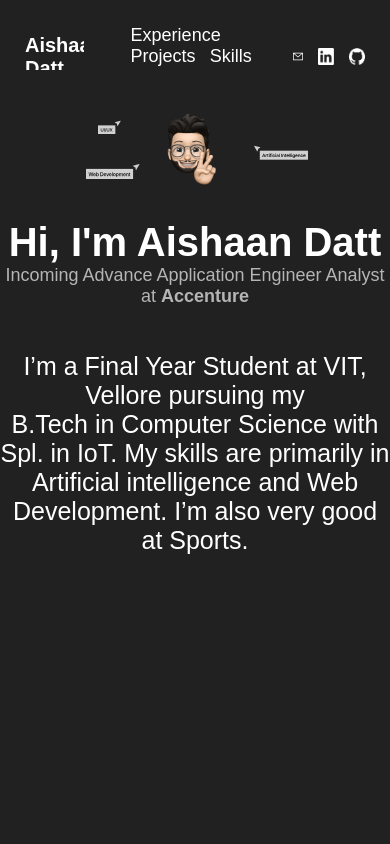
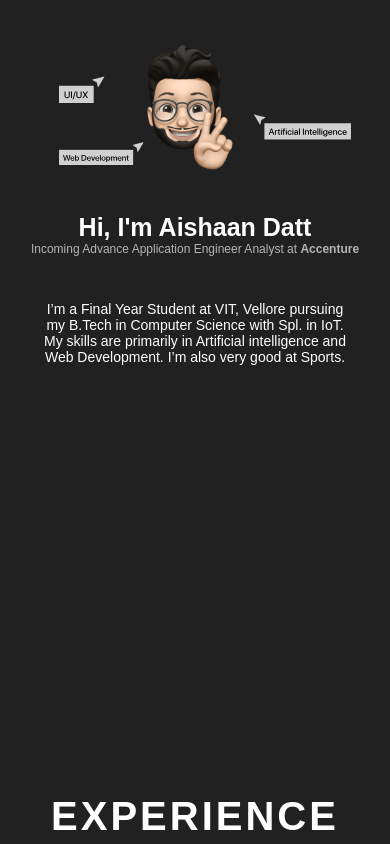
Before and after one commit to aishaandatt/portfolio, a React (Create React App) app: page /#Experience in a window 390 px wide. Built offline with nearby package versions, Linux system fonts and the light colour scheme.

Commit message:
removed navbar

```diff
--- a/package.json
+++ b/package.json
@@ -2,7 +2,7 @@
   "name": "portfolio",
   "version": "0.1.0",
   "private": true,
-  "homepage": "https://aishaandatt.github.io/portfolio",
+  "homepage": "https://aishaandatt.github.io/portfolio/",
   "dependencies": {
     "@ramonak/react-progress-bar": "^5.0.3",
     "@testing-library/jest-dom": "^5.16.5",
--- a/public/index.html
+++ b/public/index.html
@@ -28,6 +28,7 @@
   * {
     font-family: sans-serif;
     margin: 0;
+    text-decoration: none;
     overflow-x: hidden;
   }
 </style>
--- a/src/App.js
+++ b/src/App.js
@@ -9,7 +9,7 @@
 function App() {
   return (
     <div className='app'>
-      <Navbar />
+      {/* <Navbar /> */}
       <div className='sections'>
         <Home />
         <Experience />
--- a/src/app.scss
+++ b/src/app.scss
@@ -1,22 +1,22 @@
-.app{
+.app {
   height: 100vh;
-    .sections{
+  .sections {
     width: 100%;
-        height: calc(100vh - 70px);
+    // height: calc(100vh - 70px);
     background-color: darkgreen;
-        position: relative;
-        top: 70px;
+    // position: relative;
+    // top: 70px;
     scroll-behavior: smooth;
     scroll-snap-type: y mandatory;
     scrollbar-width: none; //for firefox
-        &::-webkit-scrollbar{
+    &::-webkit-scrollbar {
       display: none;
     }
     //for each element inside sections div
-        >*{
+    > * {
       width: 100vw;
       height: calc(100vh - 70px);
-            scroll-snap-align: start;
+      // scroll-snap-align: start;
     }
   }
 }
--- a/src/components/Navbar.scss
+++ b/src/components/Navbar.scss
@@ -68,3 +68,48 @@
         }
     }
 }
+@media screen and (max-width: 600px) {
+    .navbar{
+        margin: 0;
+        .elements{
+            .nav{
+                padding: 10px;
+                .end{
+                    margin-bottom: 10px;
+                    // margin: 0;
+                    width: 30%;
+                    padding: 0;
+                    .logo{
+                        .title{
+                            .item{
+                                font-size: 12px;
+                            }
+                        }
+                    }
+                }
+                .menu{
+                    margin-right: 60px;
+                    .list{
+                        margin-bottom: 10px;
+                        display: flex;
+                        justify-content: center;
+                        flex-wrap: wrap;
+                        li{
+                            margin-bottom: 5px;
+                            a{
+
+                                font-size: 12px;
+                            }
+                        }
+                    }
+                }
+                .right{
+                    display: flex;
+                    .email{
+                        width: 27%;
+                    }
+                }
+            }
+        }
+    }
+}
--- a/src/pages/Contact/Contact.scss
+++ b/src/pages/Contact/Contact.scss
@@ -8,7 +8,7 @@
         // padding-top: 40px;
         margin-top: 20px;
         font-size: 40px;
-        font-weight: 500;
+        font-weight: 600;
         letter-spacing: 3px;
     }
     form{
@@ -44,7 +44,7 @@
             font-size: 20px;
             color: #fff;
             width: 8vw;
-            max-width: 8vw;
+            max-width: 18vw;
             margin: 25px auto;
             padding: 10px;
             &:hover{
@@ -54,3 +54,12 @@
         }
     }
 }
+// @media screen and (max-width:600px) {
+//     .Contact{
+//         form{
+//             .btn{
+//                 m
+//             }
+//         }
+//     }
+// }
--- a/src/pages/Experience/Experience.scss
+++ b/src/pages/Experience/Experience.scss
@@ -9,7 +9,7 @@
         // padding-top: 40px;
         margin-top: 20px;
         font-size: 40px;
-        font-weight: 500;
+        font-weight: 600;
         letter-spacing: 3px;
     }
     .cards{
--- a/src/pages/Home/Home.jsx
+++ b/src/pages/Home/Home.jsx
@@ -4,15 +4,15 @@
   return (
     <div className='home' id='Home'>
       <div className='images'>
-        <img className='memoji' src='assets/Memoji.png' alt=''/>
+        <img className='memoji' src='assets/Memoji.png' alt='' />
         <div className='AI'>
-          <img className='AI_img' src='assets/AI_Cursor.svg' alt=''/>
+          <img className='AI_img' src='assets/AI_Cursor.svg' alt='' />
         </div>
         <div className='UIUX'>
-          <img className='UIUX_img' src='assets/UIUX_Cursor.svg' alt=''/>
+          <img className='UIUX_img' src='assets/UIUX_Cursor.svg' alt='' />
         </div>
         <div className='Web'>
-          <img className='Web_img' src='assets/WebDev_Cursor.svg' alt=''/>
+          <img className='Web_img' src='assets/WebDev_Cursor.svg' alt='' />
         </div>
       </div>
       <div className='text'>
@@ -21,8 +21,8 @@
           <p>Incoming Advance Application Engineer Analyst at <a href='https://www.accenture.com/in-en' target='_blank'><strong>Accenture</strong></a></p>
         </div>
         <div className='desc'>
-            <p>I’m a Final Year Student at VIT, Vellore pursuing my <br/>
-            B.Tech in Computer Science with Spl. in IoT. My skills are primarily in<br/>
+          <p>I’m a Final Year Student at VIT, Vellore pursuing my
+            B.Tech in Computer Science with Spl. in IoT. My skills are primarily in
             Artificial intelligence and Web Development. I’m also very good at Sports.</p>
         </div>
       </div>
--- a/src/pages/Home/Home.scss
+++ b/src/pages/Home/Home.scss
@@ -67,6 +67,8 @@
         }
 
         .desc {
+            width: 60%;
+            margin: auto;
             margin-top: 45px;
             font-size: 25px;
             font-weight: 400;
@@ -82,3 +84,41 @@
         }
     }
 }
+@media screen and (max-width:600px) {
+    .home{
+        .images{
+            .memoji{
+                width: 30%;
+            }
+            .AI{
+                .AI_img{
+                    width: 25vw;
+                }
+            }
+            .UIUX{
+                .UIUX_img{
+                    width: 12vw;
+                    left: 15%;
+                }
+            }
+            .Web{
+                .Web_img{
+                    left: 15%;
+                    width: 22vw;
+                }
+            }
+        }
+        .text{
+            .name{
+                font-size: 25px;
+            }
+            .incoming{
+                font-size: 12px;
+            }
+            .desc{
+                font-size: 14px;
+                width: 80%;
+            }
+        }
+    }
+}
--- a/src/pages/Project/Project.scss
+++ b/src/pages/Project/Project.scss
@@ -11,7 +11,7 @@
         // padding-top: 40px;
         margin-top: 20px;
         font-size: 40px;
-        font-weight: 500;
+        font-weight: 600;
         letter-spacing: 3px;
     }
     .cards{
```
Also changed, not shown: src/components/Navbar.jsx (+52 -12 lines), public/assets/iete.png (renamed from public/assets/IETE_WHITE.png). Lines whose indentation alone changed are shown as unchanged.
